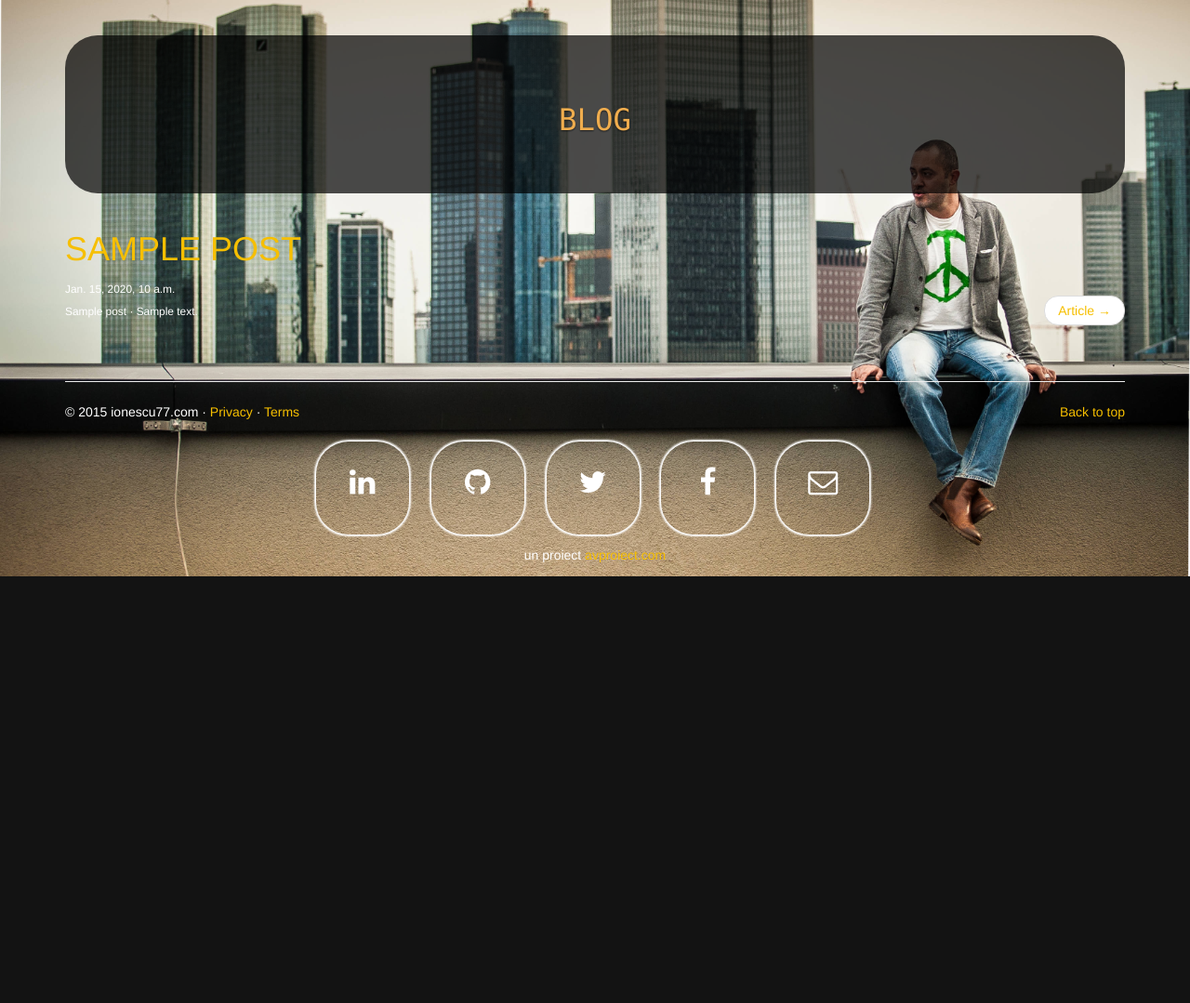
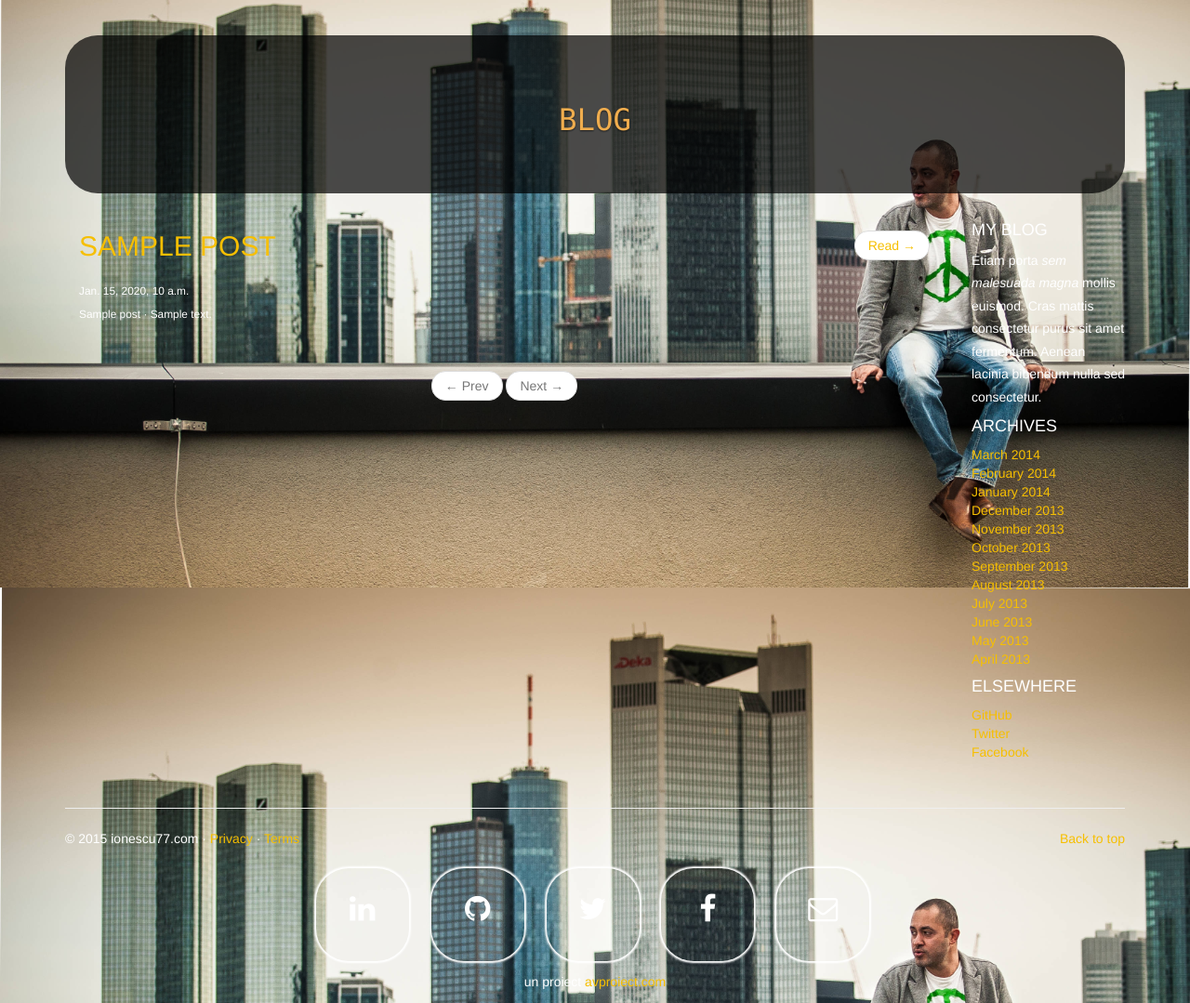
Before and after one commit to ionescu77/myWebsite, a Django app: template src/blogengine/templates/post_list.html in a window 1280 px wide. Shown: the part 1001-2080 px from the top of the page at 93% size. Before the commit the page ends 1621 px from the top, so only its background shows below. Run offline with Django 3.2, Linux system fonts and the light colour scheme; the template is opened without the code that fills it: most values are stand-ins (such as "Sample title", 1, 10 or a date in 2020); parts of the project's set-up code (start-up, migrations or seed data) failed here and were passed over; some libraries are stand-ins or nearby versions.

Commit message:
Remake blog and refactor code

```diff
--- a/src/blogengine/templates/post_detail.html
+++ b/src/blogengine/templates/post_detail.html
@@ -16,7 +16,7 @@
               <li class="previous"><a href="/blog/"><span aria-hidden="true">&larr;</span> Article List</a></li>
             </ul>
           </nav>
-        <h1>{{ object.title }}</h1>
+        <h2>{{ object.title }}</h2>
         <p><small>{{ object.pub_date }}</small></p>
         <hr>
         <p class="text-justified">{{ object.text|custom_markdown }}</p>
--- a/src/blogengine/templates/post_list.html
+++ b/src/blogengine/templates/post_list.html
@@ -12,14 +12,22 @@
       {% if object_list %}
         {% for post in object_list %}
               <div class="post">
-            <h1><a href="{{ post.get_absolute_url }}">{{ post.title }}</a></h1>
+                <div class="col-sm-10">
+                <h2><a href="{{ post.get_absolute_url }}">{{ post.title }}</a></h2>
+              </div><!-- /.col-lg-12-->
+
+              <div class="col-sm-2">
                 <span>
                 <ul class="pager pull-right">
-              <li class="previous"><a href="{{ post.get_absolute_url }}"> Article <span aria-hidden="true">&rarr;</span></a></li>
+                  <li class="previous"><a href="{{ post.get_absolute_url }}"> Read <span aria-hidden="true">&rarr;</span></a></li>
                 </ul>
               </span>
+            </div><!-- /.col-sm-2-->
 
+            <div class="col-sm-12">
               <p><small> {{ post.pub_date }} <br> {{ post.title }} &middot; {{ post.text|truncatechars:159 }} </small></p>
+            </div><!-- /.col-lg-12-->
+
           </div>
 
         {% endfor %}
@@ -27,11 +35,23 @@
         <p>No posts found</p>
       {% endif %}
 
+      <div class="col-sm-12 text-center">
+        <span>
+          <br>
+        <ul class="pager">
           {% if page_obj.has_previous %}
-          <a href="/{{ page_obj.previous_page_number }}/">Previous Page</a>
+          <li><a href="/blog/{{ page_obj.previous_page_number }}/"><span aria-hidden="true">&larr;</span> Prev</a></li>
+          {% else %}
+          <li class="disabled"><a href=""><span aria-hidden="true">&larr;</span> Prev</a></li>
           {% endif %}
           {% if page_obj.has_next %}
-          <a href="/{{ page_obj.next_page_number }}/">Next Page</a>
+          <li><a href="/blog/{{ page_obj.next_page_number }}/">Next <span aria-hidden="true">&rarr;</span></a></li>
+          {% else %}
+          <li class="disabled"><a href="">Next <span aria-hidden="true">&rarr;</span></a></li>
           {% endif %}
+        </ul>
+        </span>
+
+      </div><!-- /.col-lg-12-->
 
     {% endblock %}
--- a/src/blogengine/urls.py
+++ b/src/blogengine/urls.py
@@ -1,10 +1,10 @@
 from django.conf.urls import patterns, url
-
+from blogengine.models import Post
 from blogengine.views import PostListView, DetailView
 
 urlpatterns = [
     # Index Blog
-    url(r'^(?P<page>\d+)?/?$', PostListView.as_view(paginate_by=3), name = 'post_list'),       # Generic ListView
+    url(r'^(?P<page>\d+)?/?$', PostListView.as_view(paginate_by=7), name = 'post_list'),       # Generic ListView
     # Individual posts
     url(r'^(?P<pub_date__year>\d{4})/(?P<pub_date__month>\d{1,2})/(?P<slug>[a-zA-Z0-9-]+)/?$', DetailView.as_view()),
 ]
--- a/src/bower.json
+++ b/src/bower.json
@@ -1,12 +1,12 @@
 {
   "name": "static",
-  "version": "0.0.0",
+  "version": "0.0.1",
   "authors": [
     "Razvan Andrei Ionescu <ionescu77@gmail.com>"
   ],
   "description": "Blog Bower Boostrap",
   "license": "MIT",
-  "homepage": "ionescu77.go.ro",
+  "homepage": "ionescu77.com",
   "ignore": [
     "**/.*",
     "node_modules",
--- a/src/ionescu77Project/wsgi.py
+++ b/src/ionescu77Project/wsgi.py
@@ -11,6 +11,7 @@
 
 from django.core.wsgi import get_wsgi_application
 
-os.environ.setdefault("DJANGO_SETTINGS_MODULE", "ionescu77Project.settings")
+#os.environ.setdefault("DJANGO_SETTINGS_MODULE", "ionescu77Project.settings")
+os.environ["DJANGO_SETTINGS_MODULE"] = "ionescu77Project.settings"
 
 application = get_wsgi_application()
--- a/src/templates/includes/base.html
+++ b/src/templates/includes/base.html
@@ -114,9 +114,41 @@
         <div class="container">
 
             <div class="row">
-              <div class="col-lg-12">
+              <div class="col-sm-10 blog-main">
                 {% block content %}{% endblock %}
-              </div><!-- /.col-lg-12 -->
+              </div><!-- /.col-lg-12  Main content -->
+
+              <div class="col-sm-2  blog-sidebar">
+                <div class="sidebar-module sidebar-module-inset">
+                  <h4>My Blog</h4>
+                  <p>Etiam porta <em>sem malesuada magna</em> mollis euismod. Cras mattis consectetur purus sit amet fermentum. Aenean lacinia bibendum nulla sed consectetur.</p>
+                </div>
+                <div class="sidebar-module">
+                  <h4>Archives</h4>
+                  <ol class="list-unstyled">
+                    <li><a href="#">March 2014</a></li>
+                    <li><a href="#">February 2014</a></li>
+                    <li><a href="#">January 2014</a></li>
+                    <li><a href="#">December 2013</a></li>
+                    <li><a href="#">November 2013</a></li>
+                    <li><a href="#">October 2013</a></li>
+                    <li><a href="#">September 2013</a></li>
+                    <li><a href="#">August 2013</a></li>
+                    <li><a href="#">July 2013</a></li>
+                    <li><a href="#">June 2013</a></li>
+                    <li><a href="#">May 2013</a></li>
+                    <li><a href="#">April 2013</a></li>
+                  </ol>
+                </div>
+                <div class="sidebar-module">
+                  <h4>Elsewhere</h4>
+                  <ol class="list-unstyled">
+                    <li><a href="#">GitHub</a></li>
+                    <li><a href="#">Twitter</a></li>
+                    <li><a href="#">Facebook</a></li>
+                  </ol>
+                </div>
+              </div><!-- /.blog-sidebar -->
             </div><!-- /.row -->
         </div>
 
```
Also changed, not shown: src/ionescu77Project/settings/staging.py (added, +38 -0 lines). Lines whose indentation alone changed are shown as unchanged.
